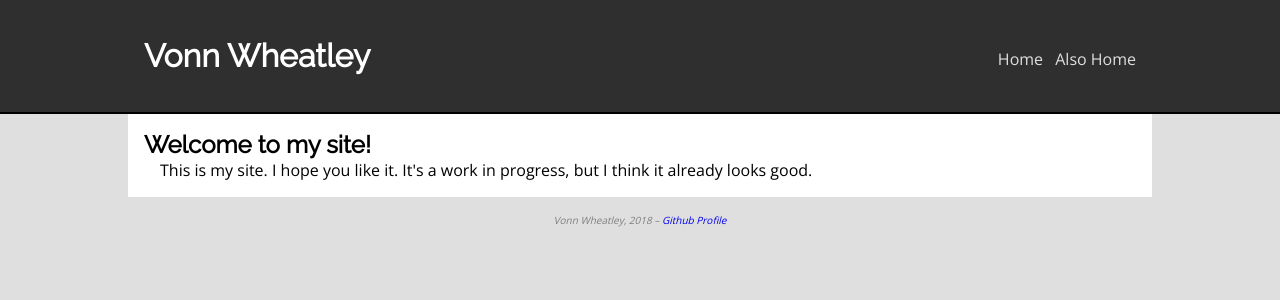
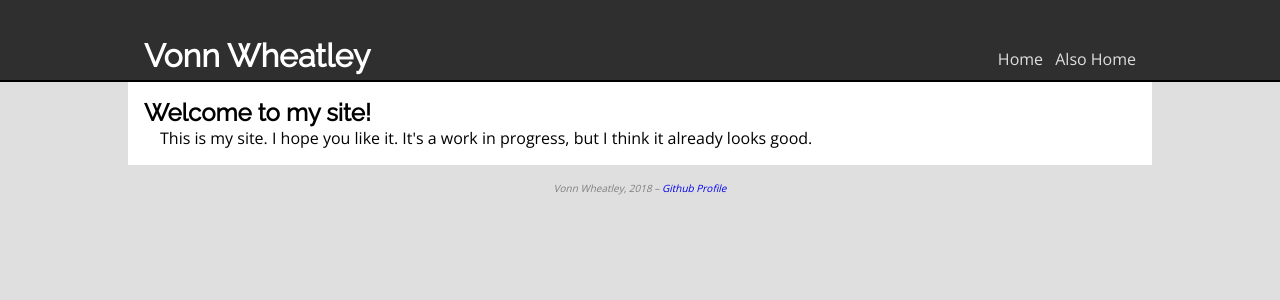
Before and after one commit to VonnW/vonnw.github.io, a Jekyll site: the page built from index.html, in a window 1280 px wide. Shown: the top 300 px of the page. Built offline with Jekyll 4.4.1, drawn with Linux system fonts in a browser that asks for light colours.

Commit message:
more readable

```diff
--- a/css/style.css
+++ b/css/style.css
@@ -53,8 +53,10 @@ header {
 	background-color: #2f2f2f;
 }
 
-header * {
+header > * {
 	line-height: 2rem;
+
+	height: 2rem;
 }
 
 header h1 {
@@ -63,20 +65,18 @@ header h1 {
 
 header nav {
 	float: right;
-
-	height: 2em;
 }
 
 header ul, header li {
 	display: inline;
 
 	vertical-align: middle;
+
+	list-style-type: none;
 }
 
 header li:not(:last-child) {
 	margin-right: .5em;
-
-	list-style-type: none;
 }
 
 article {
```
